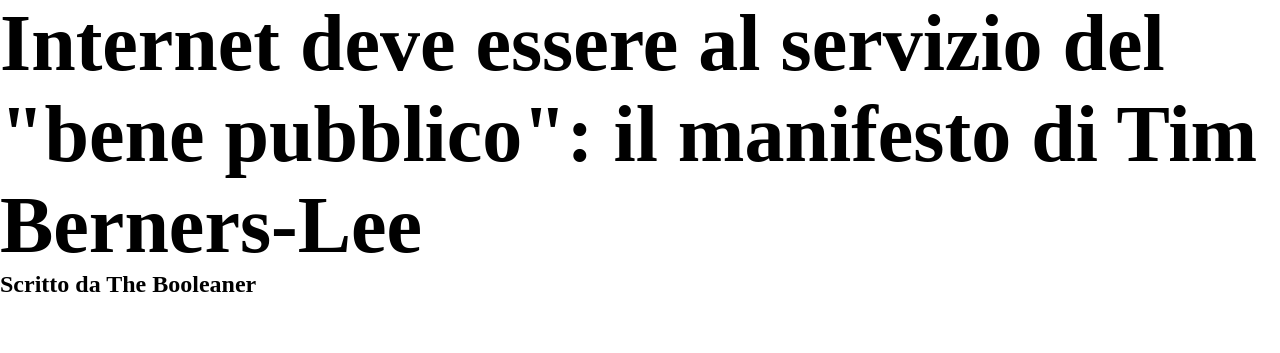
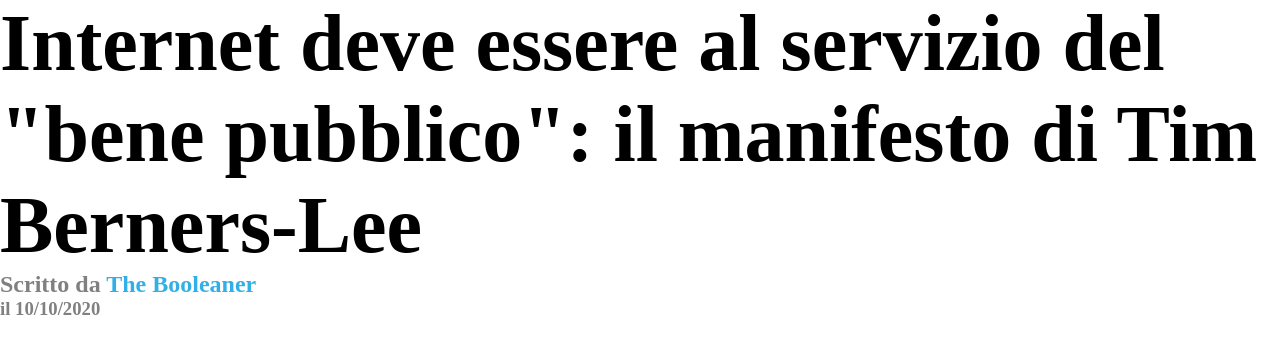
Before and after one commit to MarioSantoro/html-css-booleaner, a plain HTML site: page index.html in a window 1280 px wide. Shown: the part 179-532 px from the top of the page. Drawn offline with Linux system fonts and the light colour scheme.

Commit message:
change style subtitle

```diff
--- a/css/style.css
+++ b/css/style.css
@@ -17,3 +17,11 @@ header > img{
 main > h1{
     font-size: 5rem;
 }
+
+.text-gray{
+    color: gray;
+}
+
+.text-gray > span{
+    color: #31afe6;
+}
--- a/index.html
+++ b/index.html
@@ -13,8 +13,15 @@
     </header>
 
     <main>
-        <h1>Internet deve essere al servizio del "bene pubblico": il manifesto di Tim Berners-Lee</h1>
-        <h2>Scritto da <span>The Booleaner</span></h2>
+        <h1>
+            Internet deve essere al servizio del "bene pubblico": il manifesto di Tim Berners-Lee
+        </h1>
+        <h2 class="text-gray">
+            Scritto da <span>The Booleaner</span>
+        </h2>
+        <h3 class="text-gray">
+            il 10/10/2020
+        </h3>
     </main>
 </body>
 </html>
```
